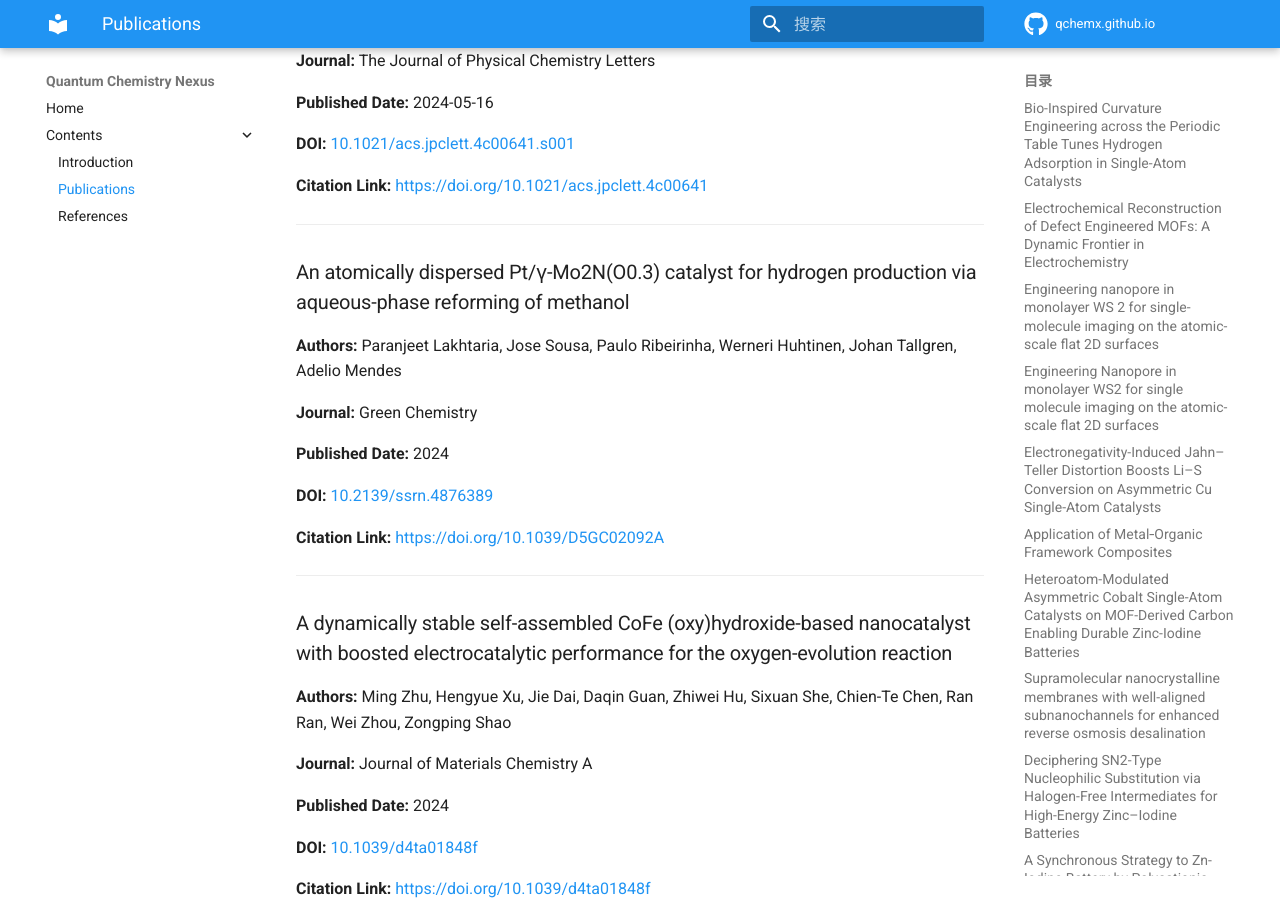
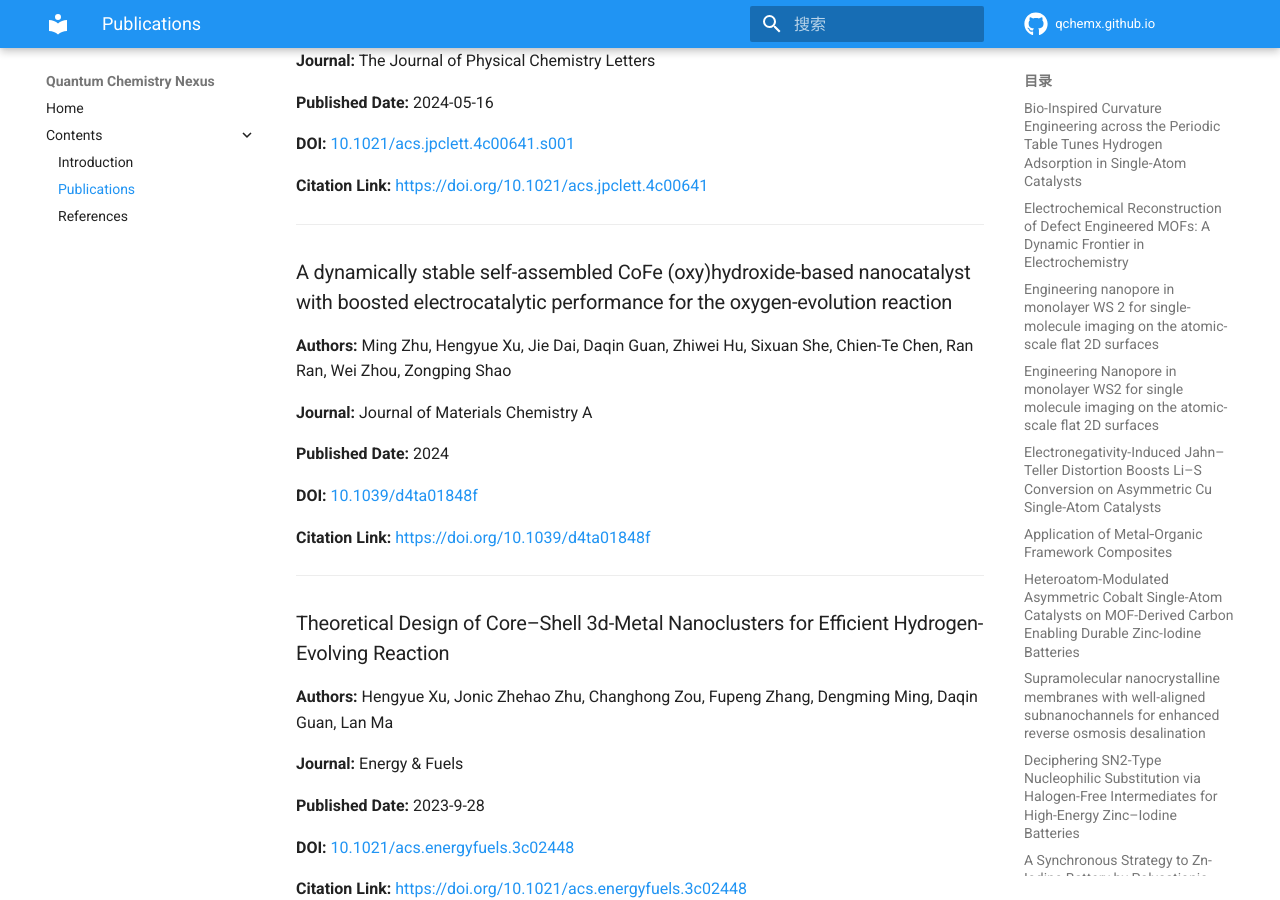
Before and after one commit to QChemX/qchemx.github.io, an MkDocs documentation site: the page built from docs/publications.md, in a window 1280 px wide and 900 px high, scrolled down 21424 px. Built offline with MkDocs 1.6.1 and Material for MkDocs 9.7.7, drawn with Linux system fonts in a browser that asks for light colours; comment, search, counter and statistics services are not loaded; some of the changed text lies outside the part shown.

Commit message:
[orcid sync] Update publications

```diff
--- a/docs/publications.md
+++ b/docs/publications.md
@@ -993,22 +993,6 @@ This page was generated automatically.
 **DOI:** [10.1021/acs.jpclett.4c00641.s001](https://doi.org/10.1021/acs.jpclett.4c00641.s001)
 
 **Citation Link:** [https://doi.org/10.1021/acs.jpclett.4c00641](https://doi.org/10.1021/acs.jpclett.4c00641)
-
-
-
----
-
-### An atomically dispersed Pt/γ-Mo2N(O0.3) catalyst for hydrogen production via aqueous-phase reforming of methanol
-
-**Authors:** Paranjeet Lakhtaria, Jose Sousa, Paulo Ribeirinha, Werneri Huhtinen, Johan Tallgren, Adelio Mendes
-
-**Journal:** Green Chemistry
-
-**Published Date:** 2024
-
-**DOI:** [10.2139/ssrn.4876389](https://doi.org/10.2139/ssrn.4876389)
-
-**Citation Link:** [https://doi.org/10.1039/D5GC02092A](https://doi.org/10.1039/D5GC02092A)
 
 
 
```
Also changed, not shown: other parts of docs/publications.md (+17 -1 lines).
